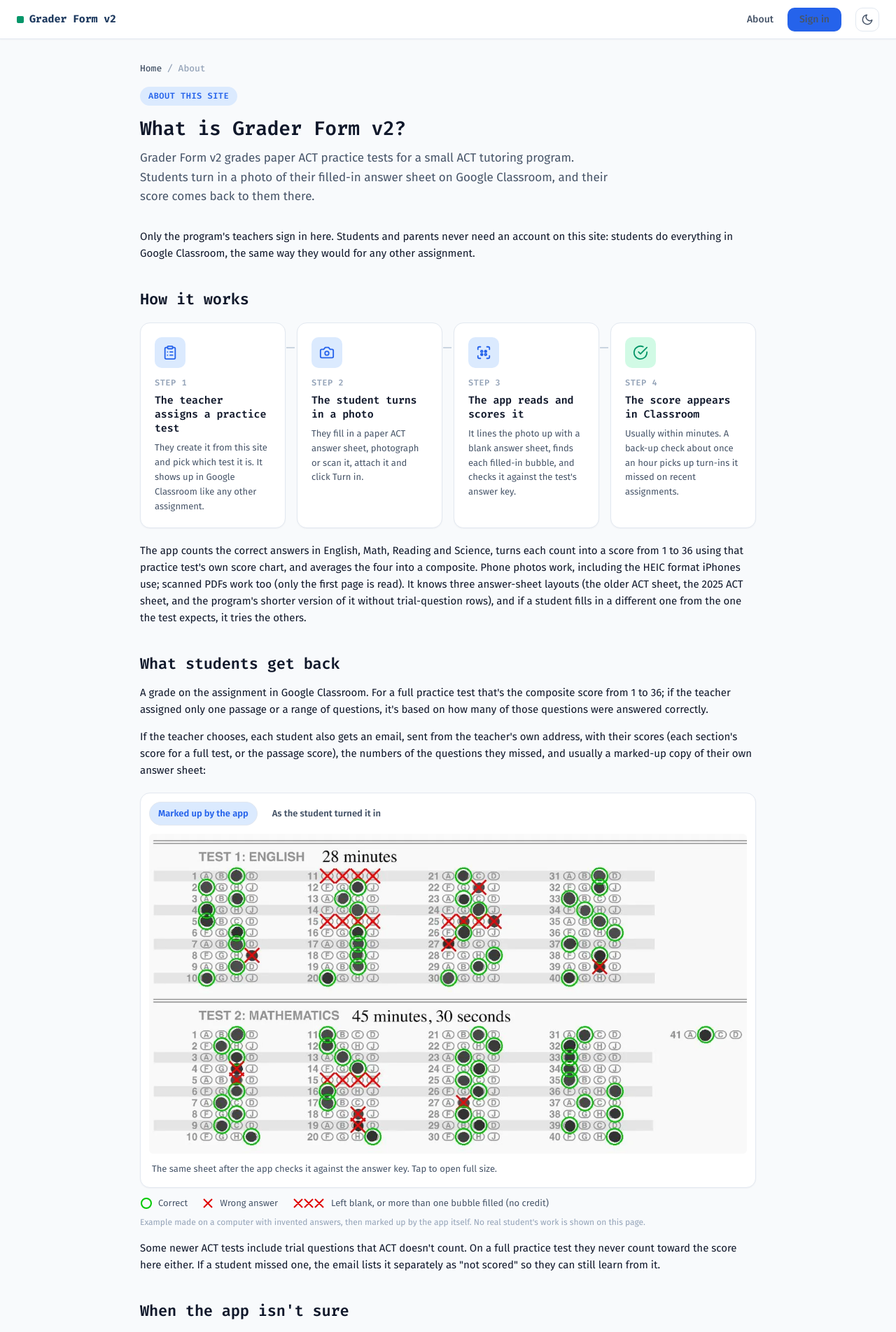
After one commit to sandilyabhag09/bubble-grader, a FastAPI app: template src/bubble_grader/templates/about.html in a window 1280 px wide. The commit adds this page. Shown: the top 1904 px of the page at 70% size. Run offline with FastAPI, Linux system fonts and the light colour scheme; the template is opened without the code that fills it, so the values that code supplies are empty; parts of the project's set-up code (start-up, migrations or seed data) failed here and were passed over; some libraries are stand-ins or nearby versions.

Commit message:
Add a public About page for visitors who aren't teachers
/about explains what the site is, how a test gets graded (four-step
diagram), what students get back (a before/after example sheet), how
uncertain reads are handled, that grading uses no AI, who can sign in and
what's kept, plus a short FAQ and an ACT/Google non-affiliation note.
Copy was fact-checked against the code.

The example images come from invented answers run through the real
reader, scorer and marked-up-sheet renderer
(scripts/make_about_images.py); no student data. Linked from the header
on every page and from the home page, whose cards and tagline are now
plain English. Privacy page: notes the stored close-ups of flagged rows,
that only teachers see stored results, and the real photo-deletion rule.
The page never touches the database (tested).

Co-Authored-By: Claude Opus 5.5 <noreply@anthropic.com>

```diff
--- a/src/bubble_grader/server.py
+++ b/src/bubble_grader/server.py
@@ -220,11 +220,17 @@ def index(request: Request):
     return _render(request, "index.html")
 
 
+@app.get("/about", response_class=HTMLResponse)
+def about(request: Request):
+    # Public explainer for visitors who aren't signed-in teachers. No DB.
+    return _render(request, "about.html")
+
+
 @app.get("/privacy", response_class=HTMLResponse)
 def privacy(request: Request):
     # Public: Google requires a privacy-policy URL to publish the OAuth app.
     return _render(request, "privacy.html",
-                   updated="September 13, 2026", contact="sbhagavatula09@gmail.com")
+                   updated="October 19, 2026", contact="sbhagavatula09@gmail.com")
 
 
 # ----- dashboard ------------------------------------------------------------
--- /dev/null
+++ b/src/bubble_grader/templates/about.html
@@ -0,0 +1,249 @@
+{% extends "base.html" %}
+{% block content %}
+<style>
+  .about { max-width: 880px; margin: 0 auto; }
+  .about .lede { font-size: 17px; line-height: 1.6; color: var(--color-fg-muted); max-width: 680px; margin: 0 0 var(--space-8); }
+  .about h2 { margin: var(--space-10) 0 var(--space-3); }
+  .about p, .about li { line-height: 1.6; }
+  .about .eyebrow {
+    display: inline-flex; padding: 4px 12px; border-radius: var(--radius-pill);
+    background: var(--color-info-bg); color: var(--color-secondary);
+    font-family: var(--font-mono); font-size: 12px; font-weight: 600;
+    letter-spacing: 0.04em; text-transform: uppercase; margin-bottom: var(--space-4);
+  }
+
+  /* How it works: four steps, connected left to right (top to bottom on phones). */
+  .steps { list-style: none; padding: 0; margin: var(--space-5) 0 0; display: grid;
+           grid-template-columns: repeat(4, minmax(0, 1fr)); gap: var(--space-4); counter-reset: step; }
+  .step { position: relative; background: var(--color-surface); border: 1px solid var(--color-border);
+          border-radius: var(--radius-lg); padding: var(--space-5); box-shadow: var(--shadow-sm); }
+  .step .icon { width: 44px; height: 44px; border-radius: var(--radius-md); display: grid; place-items: center;
+                background: var(--color-info-bg); color: var(--color-secondary); margin-bottom: var(--space-3); }
+  .step .num { font-family: var(--font-mono); font-size: 12px; font-weight: 600; color: var(--color-fg-subtle);
+               letter-spacing: 0.04em; text-transform: uppercase; }
+  .step h4 { margin: var(--space-1) 0 var(--space-2); font-size: 15px; line-height: 1.35; }
+  .step p { margin: 0; font-size: 13px; color: var(--color-fg-muted); }
+  .step:not(:last-child)::after {
+    content: ""; position: absolute; top: 34px; right: calc(-1 * var(--space-4) + 2px);
+    width: calc(var(--space-4) - 4px); height: 2px; background: var(--color-border-strong);
+  }
+  .step.done .icon { background: var(--color-success-bg); color: var(--color-success); }
+  @media (max-width: 760px) {
+    .steps { grid-template-columns: 1fr; }
+    .step:not(:last-child)::after { top: auto; bottom: calc(-1 * var(--space-4) + 2px); left: 42px; right: auto;
+                                     width: 2px; height: calc(var(--space-4) - 4px); }
+  }
+
+  /* Before / after example: one figure at a time, flipped with two radio "tabs". */
+  .flip { margin-top: var(--space-5); background: var(--color-surface); border: 1px solid var(--color-border);
+          border-radius: var(--radius-lg); padding: var(--space-3); box-shadow: var(--shadow-sm); }
+  .flip input { position: absolute; opacity: 0; pointer-events: none; }
+  .flip label { display: inline-block; cursor: pointer; font-size: 13px; font-weight: 600; padding: 6px 12px;
+                border-radius: var(--radius-pill); color: var(--color-fg-muted); border: 1px solid transparent;
+                margin: 0 var(--space-1) var(--space-3) 0; }
+  .flip label:hover { color: var(--color-fg); }
+  .flip input:checked + label { background: var(--color-info-bg); color: var(--color-secondary); border-color: var(--color-border); }
+  .flip input:focus-visible + label { box-shadow: 0 0 0 3px var(--color-ring); }
+  .flip figure { margin: 0; display: none; }
+  #view-after:checked ~ .f-after, #view-before:checked ~ .f-before { display: block; }
+  .flip img { display: block; width: 100%; height: auto; border-radius: var(--radius-sm); background: #fff; }
+  .flip figcaption { font-size: 13px; color: var(--color-fg-muted); padding: var(--space-3) var(--space-1) var(--space-1); }
+  .legend { display: flex; flex-wrap: wrap; gap: var(--space-3) var(--space-5); margin-top: var(--space-3); font-size: 13px; color: var(--color-fg-muted); }
+  .legend span { display: inline-flex; align-items: center; gap: var(--space-2); }
+  .made-up { font-size: 12px; color: var(--color-fg-subtle); margin-top: var(--space-2); }
+
+  .facts { display: grid; grid-template-columns: repeat(2, minmax(0, 1fr)); gap: var(--space-4); margin-top: var(--space-4); }
+  @media (max-width: 560px) { .facts { grid-template-columns: 1fr; } }
+  .facts .card { margin: 0; }
+  .facts .card p { margin: 0; font-size: 14px; color: var(--color-fg-muted); }
+  .facts .card h4 { margin: 0 0 var(--space-2); font-size: 15px; }
+
+  .faq details { border-bottom: 1px solid var(--color-border); padding: var(--space-4) 0; }
+  .faq details:first-of-type { border-top: 1px solid var(--color-border); }
+  .faq summary { cursor: pointer; font-weight: 600; list-style: none; display: flex; justify-content: space-between; gap: var(--space-4); }
+  .faq summary::-webkit-details-marker { display: none; }
+  .faq summary::after { content: "+"; color: var(--color-fg-subtle); font-weight: 400; font-size: 20px; line-height: 1; }
+  .faq details[open] summary::after { content: "–"; }
+  .faq details p { margin: var(--space-3) 0 0; color: var(--color-fg-muted); }
+
+  .disclaimer { margin-top: var(--space-10); padding-top: var(--space-5); border-top: 1px solid var(--color-border);
+                font-size: 12px; color: var(--color-fg-subtle); }
+</style>
+
+<div class="about">
+  <div class="crumbs"><a href="/">Home</a> / About</div>
+
+  <div class="eyebrow">About this site</div>
+  <h1>What is Grader Form v2?</h1>
+  <p class="lede">
+    Grader Form v2 grades paper ACT practice tests for a small ACT tutoring program. Students turn in a
+    photo of their filled-in answer sheet on Google Classroom, and their score comes back to them there.
+  </p>
+  <p>
+    Only the program's teachers sign in here. Students and parents never need an account on this site:
+    students do everything in Google Classroom, the same way they would for any other assignment.
+  </p>
+
+  <h2>How it works</h2>
+  <ol class="steps" aria-label="How a practice test gets graded">
+    <li class="step">
+      <div class="icon" aria-hidden="true">
+        <svg width="22" height="22" viewBox="0 0 24 24" fill="none" stroke="currentColor" stroke-width="2" stroke-linecap="round" stroke-linejoin="round"><rect x="8" y="2" width="8" height="4" rx="1"/><path d="M16 4h2a2 2 0 0 1 2 2v14a2 2 0 0 1-2 2H6a2 2 0 0 1-2-2V6a2 2 0 0 1 2-2h2"/><path d="M12 11h4M12 16h4M8 11h.01M8 16h.01"/></svg>
+      </div>
+      <div class="num">Step 1</div>
+      <h4>The teacher assigns a practice test</h4>
+      <p>They create it from this site and pick which test it is. It shows up in Google Classroom like any other assignment.</p>
+    </li>
+    <li class="step">
+      <div class="icon" aria-hidden="true">
+        <svg width="22" height="22" viewBox="0 0 24 24" fill="none" stroke="currentColor" stroke-width="2" stroke-linecap="round" stroke-linejoin="round"><path d="M14.5 4h-5L7 7H4a2 2 0 0 0-2 2v9a2 2 0 0 0 2 2h16a2 2 0 0 0 2-2V9a2 2 0 0 0-2-2h-3l-2.5-3z"/><circle cx="12" cy="13" r="3"/></svg>
+      </div>
+      <div class="num">Step 2</div>
+      <h4>The student turns in a photo</h4>
+      <p>They fill in a paper ACT answer sheet, photograph or scan it, attach it and click Turn in.</p>
+    </li>
+    <li class="step">
+      <div class="icon" aria-hidden="true">
+        <svg width="22" height="22" viewBox="0 0 24 24" fill="none" stroke="currentColor" stroke-width="2" stroke-linecap="round" stroke-linejoin="round"><path d="M3 7V5a2 2 0 0 1 2-2h2M17 3h2a2 2 0 0 1 2 2v2M21 17v2a2 2 0 0 1-2 2h-2M7 21H5a2 2 0 0 1-2-2v-2"/><circle cx="9" cy="10" r="1.5"/><circle cx="15" cy="10" r="1.5" fill="currentColor"/><circle cx="9" cy="15" r="1.5" fill="currentColor"/><circle cx="15" cy="15" r="1.5"/></svg>
+      </div>
+      <div class="num">Step 3</div>
+      <h4>The app reads and scores it</h4>
+      <p>It lines the photo up with a blank answer sheet, finds each filled-in bubble, and checks it against the test's answer key.</p>
+    </li>
+    <li class="step done">
+      <div class="icon" aria-hidden="true">
+        <svg width="22" height="22" viewBox="0 0 24 24" fill="none" stroke="currentColor" stroke-width="2" stroke-linecap="round" stroke-linejoin="round"><path d="M22 11.08V12a10 10 0 1 1-5.93-9.14"/><path d="M22 4 12 14.01l-3-3"/></svg>
+      </div>
+      <div class="num">Step 4</div>
+      <h4>The score appears in Classroom</h4>
+      <p>Usually within minutes. A back-up check about once an hour picks up turn-ins it missed on recent assignments.</p>
+    </li>
+  </ol>
+  <p style="margin-top: var(--space-5);">
+    The app counts the correct answers in English, Math, Reading and Science, turns each count into a
+    score from 1 to 36 using that practice test's own score chart, and averages the four into a
+    composite. Phone photos work, including the HEIC format iPhones use; scanned PDFs work too (only
+    the first page is read). It knows three answer-sheet layouts (the older ACT sheet, the 2025 ACT
+    sheet, and the program's shorter version of it without trial-question rows), and if a student fills
+    in a different one from the one the test expects, it tries the others.
+  </p>
+
+  <h2>What students get back</h2>
+  <p>
+    A grade on the assignment in Google Classroom. For a full practice test that's the composite score
+    from 1 to 36; if the teacher assigned only one passage or a range of questions, it's based on how many
+    of those questions were answered correctly.
+  </p>
+  <p>
+    If the teacher chooses, each student also gets an email, sent from the teacher's own address, with
+    their scores (each section's score for a full test, or the passage score), the numbers of the
+    questions they missed, and usually a marked-up copy of their own answer sheet:
+  </p>
+
+  <div class="flip">
+    <input type="radio" name="sheet-view" id="view-after" checked>
+    <label for="view-after">Marked up by the app</label>
+    <input type="radio" name="sheet-view" id="view-before">
+    <label for="view-before">As the student turned it in</label>
+    <figure class="f-after">
+      <a href="/static/about/sheet-after.webp" target="_blank" rel="noopener">
+        <img src="/static/about/sheet-after.webp" width="1200" height="642"
+             alt="An ACT answer sheet marked by the app: green circles around correct answers, red Xs on wrong answers, and whole rows crossed out where a question was left blank or had two answers.">
+      </a>
+      <figcaption>The same sheet after the app checks it against the answer key. Tap to open full size.</figcaption>
+    </figure>
+    <figure class="f-before">
+      <a href="/static/about/sheet-before.webp" target="_blank" rel="noopener">
+        <img src="/static/about/sheet-before.webp" width="1200" height="643"
+             alt="Part of an answer sheet, English and Math sections, with bubbles filled in (a computer-made example).">
+      </a>
+      <figcaption>A filled-in sheet like the one a student turns in, made on a computer for this page. A real phone photo is usually a little tilted; the app straightens it first. Tap to open full size.</figcaption>
+    </figure>
+  </div>
+  <div class="legend" aria-hidden="true">
+    <span><svg width="18" height="18" viewBox="0 0 18 18"><circle cx="9" cy="9" r="7" fill="none" stroke="#00C800" stroke-width="2"/></svg> Correct</span>
+    <span><svg width="18" height="18" viewBox="0 0 18 18"><path d="M3 3l12 12M3 15L15 3" stroke="#E00000" stroke-width="2"/></svg> Wrong answer</span>
+    <span><svg width="48" height="18" viewBox="0 0 48 18"><path d="M3 3l12 12M3 15L15 3M18 3l12 12M18 15L30 3M33 3l12 12M33 15L45 3" stroke="#E00000" stroke-width="2"/></svg> Left blank, or more than one bubble filled (no credit)</span>
+  </div>
+  <p class="made-up">Example made on a computer with invented answers, then marked up by the app itself. No real student's work is shown on this page.</p>
+  <p>
+    Some newer ACT tests include trial questions that ACT doesn't count. On a full practice test they
+    never count toward the score here either. If a student missed one, the email lists it separately as
+    "not scored" so they can still learn from it.
+  </p>
+
+  <h2>When the app isn't sure</h2>
+  <ul>
+    <li><strong>It won't grade a sheet it can't line up.</strong> If a photo can't be matched to a known
+      answer sheet (a different form, too blurry, or too little of the sheet showing), no score is
+      recorded. The app tries any other photos attached to the same turn-in; if none can be read, the
+      teacher sees why and the student can turn in a clearer photo.</li>
+    <li><strong>A partly cut-off photo is still graded.</strong> Questions missing from the photo earn no
+      credit and are flagged for the teacher, so a photo of the whole sheet matters.</li>
+    <li><strong>Blank and double-marked rows are flagged.</strong> A question read as blank or with more
+      than one bubble filled earns no credit, and each one is listed for the teacher, usually with a
+      close-up picture of that row. If one mark is clearly darker than another (say, a half-erased
+      answer), the app takes the darker one.</li>
+    <li><strong>Teachers can correct it.</strong> On a full practice test they can enter the answer the
+      student meant, or fix any other question; the score is worked out again and the new grade can be
+      sent to Classroom. So a grade can change after it first appears.</li>
+  </ul>
+  <p>A clear, flat, in-focus photo of the whole sheet works best.</p>
+
+  <h2>Is this AI?</h2>
+  <p>
+    No. Grading follows fixed rules: the app measures how dark each bubble is and compares the answers
+    with the test's answer key. No AI model looks at students' sheets or decides their scores.
+  </p>
+
+  <h2>Who can use it, and what it keeps</h2>
+  <div class="facts">
+    <div class="card">
+      <h4>Teachers only</h4>
+      <p>Only teachers on the program's approved list can sign in. Anyone else is turned away and their sign-in is never saved.</p>
+    </div>
+    <div class="card">
+      <h4>Through the teacher's Google account</h4>
+      <p>It sees the teacher's Classroom classes, class lists and turned-in work, reads only the files students attach, and sends email only when the teacher asks.</p>
+    </div>
+    <div class="card">
+      <h4>Photos are temporary</h4>
+      <p>Full answer-sheet photos are deleted once the score emails go out, or automatically within 14 days. Small close-ups of flagged rows are kept with the grade. The original stays with the student's work in Classroom.</p>
+    </div>
+    <div class="card">
+      <h4>Scores are kept</h4>
+      <p>Grades and question-by-question results are kept so teachers can look back at past tests. Students keep their grade in Classroom and any score email. Nothing is sold or shared with advertisers.</p>
+    </div>
+  </div>
+  <p style="margin-top: var(--space-4);">The <a href="/privacy">privacy policy</a> has the full details, including how to ask for data to be deleted.</p>
+
+  <h2>Common questions</h2>
+  <div class="faq">
+    <details>
+      <summary>I'm a parent or student. Do I need to do anything on this site?</summary>
+      <p>No. Students turn in a photo of their answer sheet in Google Classroom as usual, and the grade appears there. This site is for the program's teachers.</p>
+    </details>
+    <details>
+      <summary>How soon does the score show up?</summary>
+      <p>Usually within minutes of the turn-in. A back-up check about once an hour picks up recent turn-ins it missed, and teachers can grade any assignment by hand. If the photo can't be matched to an answer sheet at all, no score is posted, and the teacher sees that and can follow up.</p>
+    </details>
+    <details>
+      <summary>What if a score looks wrong?</summary>
+      <p>Tell the teacher. They can look at the marked-up sheet and the rows the app flagged, and fix the grade if it's wrong.</p>
+    </details>
+    <details>
+      <summary>Do parents get the score email?</summary>
+      <p>No. The app only ever emails the student, at the address on the Google Classroom class list, and only when the teacher sends it.</p>
+    </details>
+    <details>
+      <summary>Why does Google's sign-in screen say "Bubble Grader"?</summary>
+      <p>It's the same app. Google's sign-in screen and the privacy policy call it Bubble Grader; the top of this site says Grader Form v2.</p>
+    </details>
+  </div>
+
+  <p class="disclaimer">
+    Not affiliated with or endorsed by ACT, Inc. or Google. ACT is a registered trademark of ACT, Inc.
+    See the <a href="/privacy">privacy policy</a> for exactly what data the app uses and keeps, and how to reach us.
+  </p>
+</div>
+{% endblock %}
--- a/src/bubble_grader/templates/base.html
+++ b/src/bubble_grader/templates/base.html
@@ -182,6 +182,12 @@
       font-size: 14px;
     }
     header.bar nav a:hover { color: var(--color-fg); text-decoration: none; }
+    header.bar .brand, header.bar nav a { white-space: nowrap; }
+    @media (max-width: 640px) {
+      header.bar { padding: 0 var(--space-4); }
+      header.bar nav { gap: var(--space-3); }
+      header.bar nav .who { display: none; }
+    }
     header.bar nav .who {
       color: var(--color-fg-subtle);
       font-family: var(--font-mono);
@@ -442,6 +448,7 @@
   <header class="bar">
     <a class="brand" href="/">Grader Form v2</a>
     <nav>
+      <a href="/about">About</a>
       {% if signed_in_as %}
         <a href="/dashboard">Courses</a>
         <a href="/tests">Tests</a>
```
Also changed, not shown: scripts/make_about_images.py (added, +119 -0 lines), src/bubble_grader/templates/index.html (+10 -9 lines), src/bubble_grader/templates/privacy.html (+6 -4 lines), tests/test_about.py (added, +56 -0 lines), src/bubble_grader/static/about/sheet-after.webp (added), src/bubble_grader/static/about/sheet-before.webp (added).
